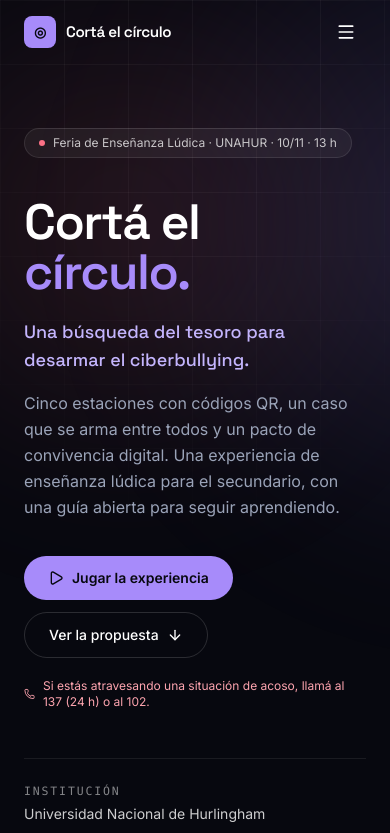
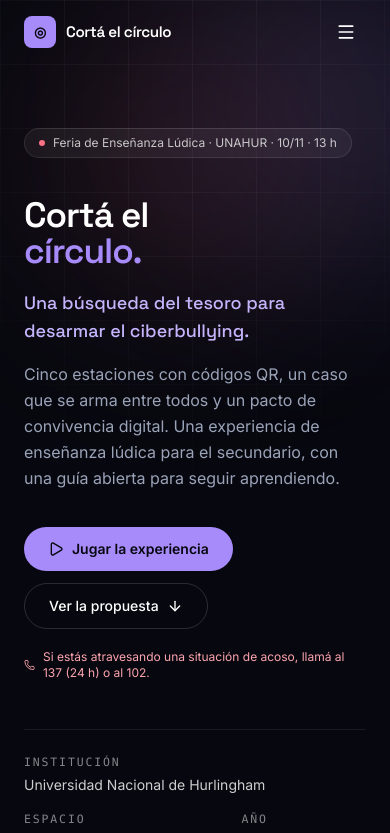
Before and after one commit to ian-parra/CB_uni, a React (Vite) app: page / in a window 390 px wide. Shown: the top 833 px of the page. Built offline with nearby package versions, Linux system fonts and the light colour scheme.

Commit message:
fix: responsive — fondos aurora y h1 más pequeños en móvil, stats menos grandes

```diff
--- a/src/components/Hero.tsx
+++ b/src/components/Hero.tsx
@@ -11,11 +11,11 @@ export function Hero() {
       <div aria-hidden="true" className="bg-grid pointer-events-none absolute inset-0 -z-20" />
       <div
         aria-hidden="true"
-        className="animate-aurora pointer-events-none absolute -top-40 left-1/4 -z-10 size-[46rem] rounded-full bg-[radial-gradient(circle,rgba(167,139,250,0.18),transparent_65%)] blur-3xl"
+        className="animate-aurora pointer-events-none absolute -top-40 left-1/4 -z-10 size-[32rem] sm:size-[46rem] rounded-full bg-[radial-gradient(circle,rgba(167,139,250,0.18),transparent_65%)] blur-3xl"
       />
       <div
         aria-hidden="true"
-        className="animate-aurora pointer-events-none absolute -top-24 right-0 -z-10 size-[36rem] rounded-full bg-[radial-gradient(circle,rgba(251,113,133,0.14),transparent_65%)] blur-3xl [animation-delay:-9s]"
+        className="animate-aurora pointer-events-none absolute -top-24 right-0 -z-10 size-[28rem] sm:size-[36rem] rounded-full bg-[radial-gradient(circle,rgba(251,113,133,0.14),transparent_65%)] blur-3xl [animation-delay:-9s]"
       />
 
       <div className="mx-auto max-w-5xl px-6">
@@ -30,7 +30,7 @@ export function Hero() {
         </motion.p>
 
         {/* Título y acceso directo desde el celular */}
-        <h1 className="mt-10 text-[3.1rem] font-semibold leading-[0.95] text-white sm:text-[4.2rem] lg:text-[4.7rem]">
+        <h1 className="mt-10 text-[2.2rem] sm:text-[3.1rem] lg:text-[4.2rem] font-semibold leading-[0.95] text-white">
           {lines.map((line, index) => (
             <span key={line} className="block overflow-hidden pb-[0.06em]">
               <motion.span
--- a/src/components/Stats.tsx
+++ b/src/components/Stats.tsx
@@ -52,7 +52,7 @@ export function Stats() {
                 {stat.label}
                 <span className="mt-1 block text-xs text-white/60">{stat.source}</span>
               </dt>
-              <dd className="font-display text-4xl font-semibold text-white sm:text-5xl">
+              <dd className="font-display text-3xl font-semibold text-white sm:text-4xl lg:text-5xl">
                 <Counter value={stat.value} suffix={stat.suffix} />
               </dd>
             </Reveal>
```
